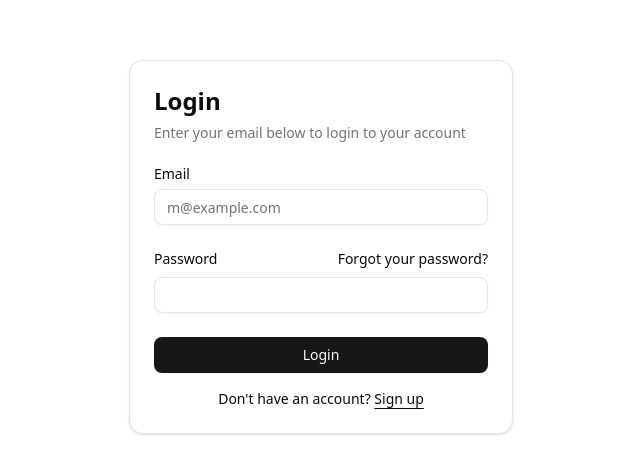
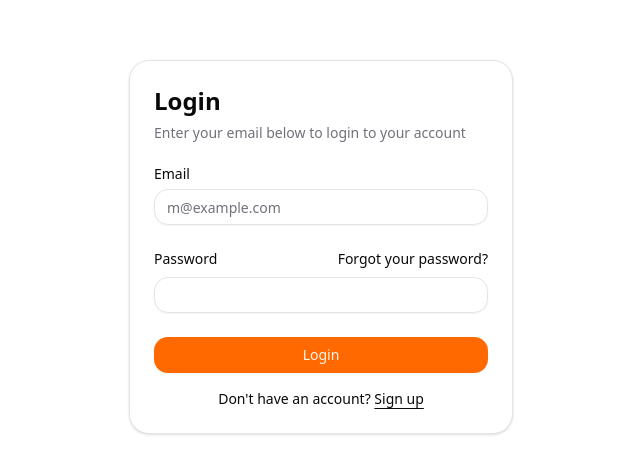
Before and after one commit to andareomondi/vendorflow-next, a Next.js app: page /auth/login in a window 1280 px wide. Shown: the part 153-626 px from the top of the page, without its empty margins (319-959 px from the left). Built offline with nearby package versions, Linux system fonts and the light colour scheme.

Commit message:
Added new color scheme

```diff
--- a/src/app/globals.css
+++ b/src/app/globals.css
@@ -1,7 +1,7 @@
 @import "tailwindcss";
 @import "tw-animate-css";
 
-@custom-variant dark (&:is(.dark *));
+
 
 @theme inline {
   --color-background: var(--background);
@@ -44,73 +44,75 @@
 }
 
 :root {
-  --radius: 0.625rem;
+  --radius: 1rem;
   --background: oklch(1 0 0);
-  --foreground: oklch(0.145 0 0);
+  --foreground: oklch(0.141 0.005 285.823);
   --card: oklch(1 0 0);
-  --card-foreground: oklch(0.145 0 0);
+  --card-foreground: oklch(0.141 0.005 285.823);
   --popover: oklch(1 0 0);
-  --popover-foreground: oklch(0.145 0 0);
-  --primary: oklch(0.205 0 0);
-  --primary-foreground: oklch(0.985 0 0);
-  --secondary: oklch(0.97 0 0);
-  --secondary-foreground: oklch(0.205 0 0);
-  --muted: oklch(0.97 0 0);
-  --muted-foreground: oklch(0.556 0 0);
-  --accent: oklch(0.97 0 0);
-  --accent-foreground: oklch(0.205 0 0);
+  --popover-foreground: oklch(0.141 0.005 285.823);
+  --primary: oklch(0.705 0.213 47.604);
+  --primary-foreground: oklch(0.98 0.016 73.684);
+  --secondary: oklch(0.967 0.001 286.375);
+  --secondary-foreground: oklch(0.21 0.006 285.885);
+  --muted: oklch(0.967 0.001 286.375);
+  --muted-foreground: oklch(0.552 0.016 285.938);
+  --accent: oklch(0.967 0.001 286.375);
+  --accent-foreground: oklch(0.21 0.006 285.885);
   --destructive: oklch(0.577 0.245 27.325);
-  --border: oklch(0.922 0 0);
-  --input: oklch(0.922 0 0);
-  --ring: oklch(0.708 0 0);
+  --border: oklch(0.92 0.004 286.32);
+  --input: oklch(0.92 0.004 286.32);
+  --ring: oklch(0.705 0.213 47.604);
   --chart-1: oklch(0.646 0.222 41.116);
   --chart-2: oklch(0.6 0.118 184.704);
   --chart-3: oklch(0.398 0.07 227.392);
   --chart-4: oklch(0.828 0.189 84.429);
   --chart-5: oklch(0.769 0.188 70.08);
   --sidebar: oklch(0.985 0 0);
-  --sidebar-foreground: oklch(0.145 0 0);
-  --sidebar-primary: oklch(0.205 0 0);
-  --sidebar-primary-foreground: oklch(0.985 0 0);
-  --sidebar-accent: oklch(0.97 0 0);
-  --sidebar-accent-foreground: oklch(0.205 0 0);
-  --sidebar-border: oklch(0.922 0 0);
-  --sidebar-ring: oklch(0.708 0 0);
+  --sidebar-foreground: oklch(0.141 0.005 285.823);
+  --sidebar-primary: oklch(0.705 0.213 47.604);
+  --sidebar-primary-foreground: oklch(0.98 0.016 73.684);
+  --sidebar-accent: oklch(0.967 0.001 286.375);
+  --sidebar-accent-foreground: oklch(0.21 0.006 285.885);
+  --sidebar-border: oklch(0.92 0.004 286.32);
+  --sidebar-ring: oklch(0.705 0.213 47.604);
 }
 
 .dark {
-  --background: oklch(0.145 0 0);
+  --background: oklch(0.141 0.005 285.823);
   --foreground: oklch(0.985 0 0);
-  --card: oklch(0.205 0 0);
+  --card: oklch(0.21 0.006 285.885);
   --card-foreground: oklch(0.985 0 0);
-  --popover: oklch(0.205 0 0);
+  --popover: oklch(0.21 0.006 285.885);
   --popover-foreground: oklch(0.985 0 0);
-  --primary: oklch(0.922 0 0);
-  --primary-foreground: oklch(0.205 0 0);
-  --secondary: oklch(0.269 0 0);
+  --primary: oklch(0.646 0.222 41.116);
+  --primary-foreground: oklch(0.98 0.016 73.684);
+  --secondary: oklch(0.274 0.006 286.033);
   --secondary-foreground: oklch(0.985 0 0);
-  --muted: oklch(0.269 0 0);
-  --muted-foreground: oklch(0.708 0 0);
-  --accent: oklch(0.269 0 0);
+  --muted: oklch(0.274 0.006 286.033);
+  --muted-foreground: oklch(0.705 0.015 286.067);
+  --accent: oklch(0.274 0.006 286.033);
   --accent-foreground: oklch(0.985 0 0);
   --destructive: oklch(0.704 0.191 22.216);
   --border: oklch(1 0 0 / 10%);
   --input: oklch(1 0 0 / 15%);
-  --ring: oklch(0.556 0 0);
+  --ring: oklch(0.646 0.222 41.116);
   --chart-1: oklch(0.488 0.243 264.376);
   --chart-2: oklch(0.696 0.17 162.48);
   --chart-3: oklch(0.769 0.188 70.08);
   --chart-4: oklch(0.627 0.265 303.9);
   --chart-5: oklch(0.645 0.246 16.439);
-  --sidebar: oklch(0.205 0 0);
+  --sidebar: oklch(0.21 0.006 285.885);
   --sidebar-foreground: oklch(0.985 0 0);
-  --sidebar-primary: oklch(0.488 0.243 264.376);
-  --sidebar-primary-foreground: oklch(0.985 0 0);
-  --sidebar-accent: oklch(0.269 0 0);
+  --sidebar-primary: oklch(0.646 0.222 41.116);
+  --sidebar-primary-foreground: oklch(0.98 0.016 73.684);
+  --sidebar-accent: oklch(0.274 0.006 286.033);
   --sidebar-accent-foreground: oklch(0.985 0 0);
   --sidebar-border: oklch(1 0 0 / 10%);
-  --sidebar-ring: oklch(0.556 0 0);
+  --sidebar-ring: oklch(0.646 0.222 41.116);
 }
+
+
 
 @layer base {
   * {
--- a/src/app/page.js
+++ b/src/app/page.js
@@ -4,9 +4,9 @@
   const supabase = await createClient();
 
   const { data, error } = await supabase.auth.getUser();
-  // if (error || !data?.user) {
-  //   redirect("/auth/login");
-  // }
+  if (error || !data?.user) {
+    redirect("/auth/login");
+  }
 
   return (
     <>
```
